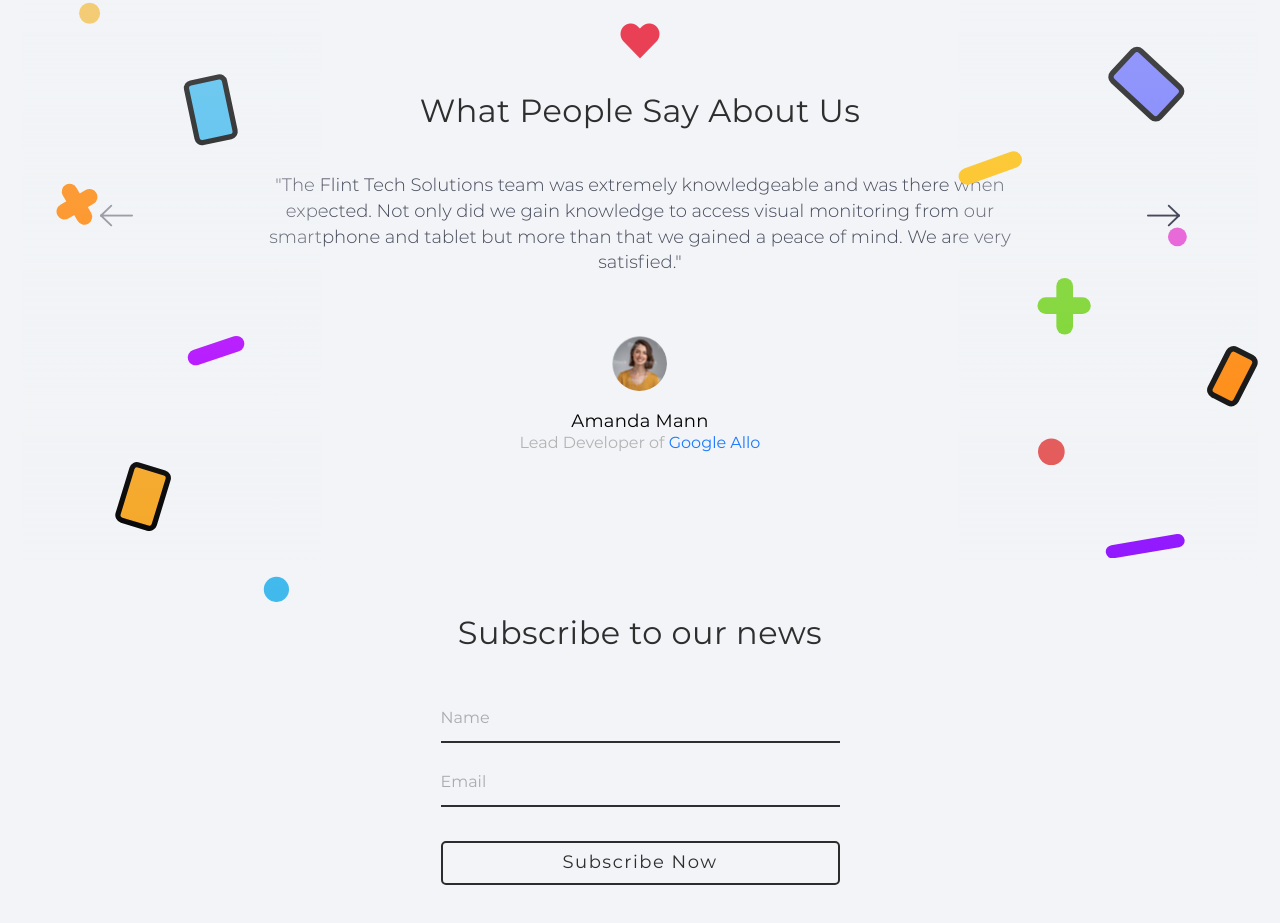
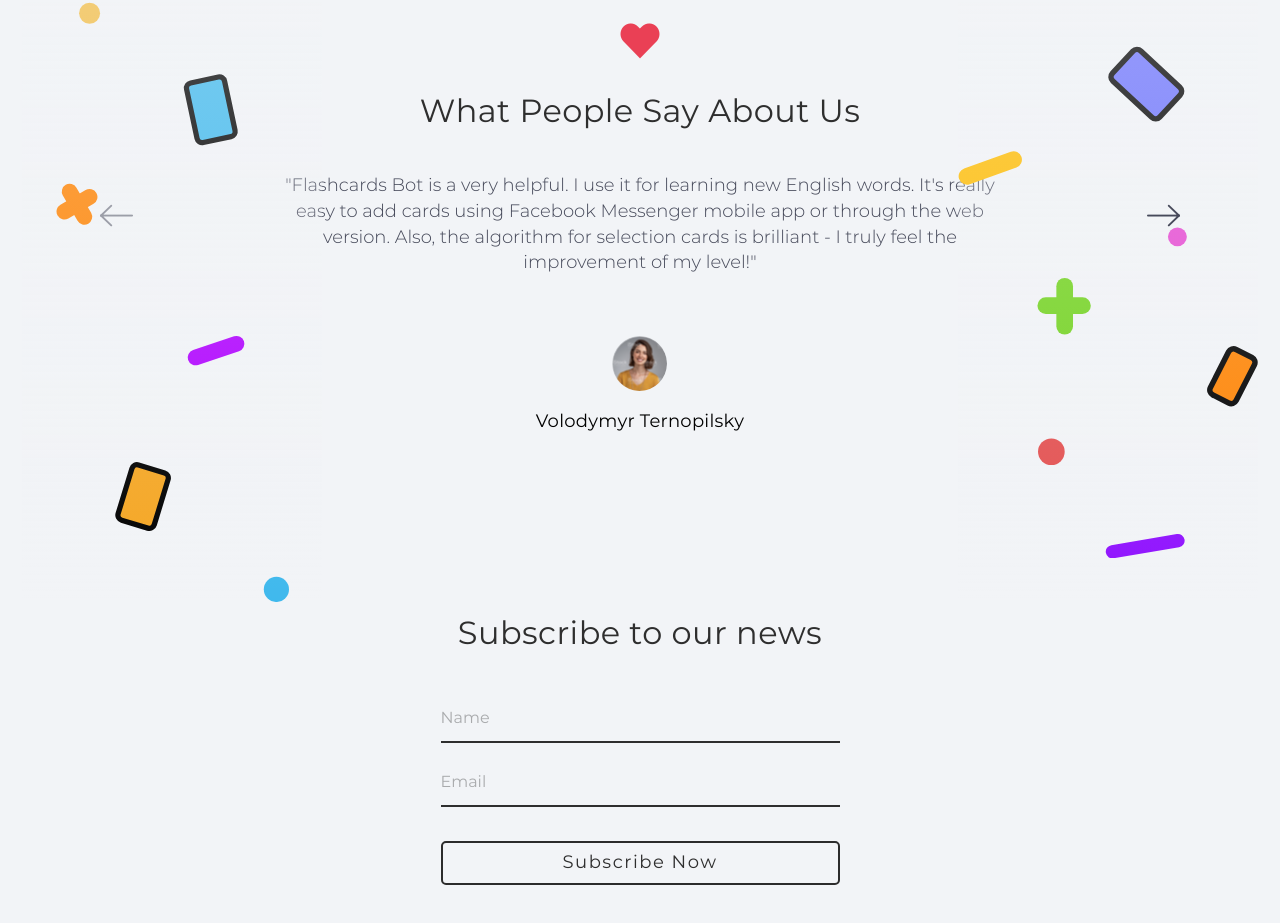
Before and after one commit to botinok-plus/FlashcardsBot, a website: page app/index.html in a window 1280 px wide. Shown: the part 2061-2984 px from the top of the page. Drawn offline with Linux system fonts and the light colour scheme; files whose address does not match are found by name.

Commit message:
added real feedback

```diff
--- a/app/index.html
+++ b/app/index.html
@@ -180,13 +180,12 @@
 			<h2 class="section-title">What People Say About Us</h2>
 			<div class="testimonials-carousel" data-testimonials>
 				<div class="testimonials-carousel-item">
-					<p>"The Flint Tech Solutions team was extremely knowledgeable and was there when expected. Not only did we gain knowledge to access visual monitoring from our smartphone and tablet but more than that we gained a peace of mind. We are very satisfied."</p>
+					<p>"Flashcards Bot is a very helpful. I use it for learning new English words. It's really easy to add cards using Facebook Messenger mobile app or through the web version. Also, the algorithm for selection cards is brilliant - I truly feel the improvement of my level!"</p>
 					<div class="testimonials-carousel-author">
 						<figure class="author-photo">
 							<img src="assets/img/content/amanda.png" alt="">
 						</figure>
-						<h5 class="author-name">Amanda Mann</h5>
-						<div class="author-position">Lead Developer of <a href="#" title="">Google Allo</a></div>
+						<h5 class="author-name">Volodymyr Ternopilsky</h5>
 					</div>
 				</div>
 				<div class="testimonials-carousel-item">
```
